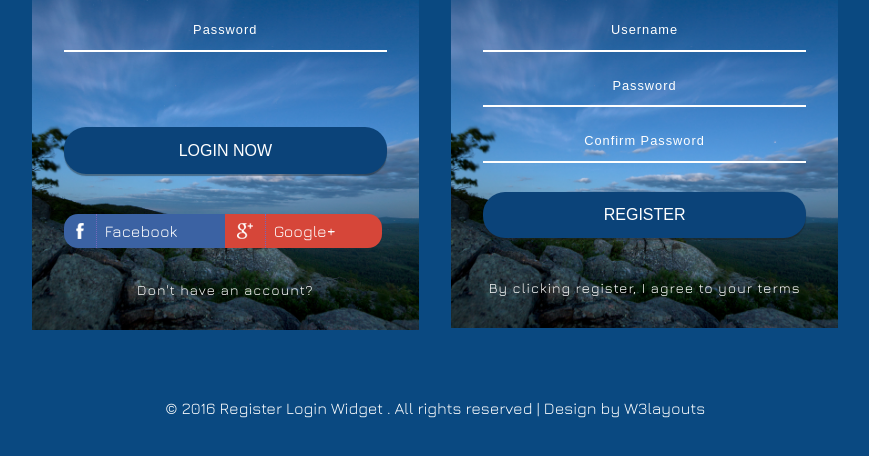
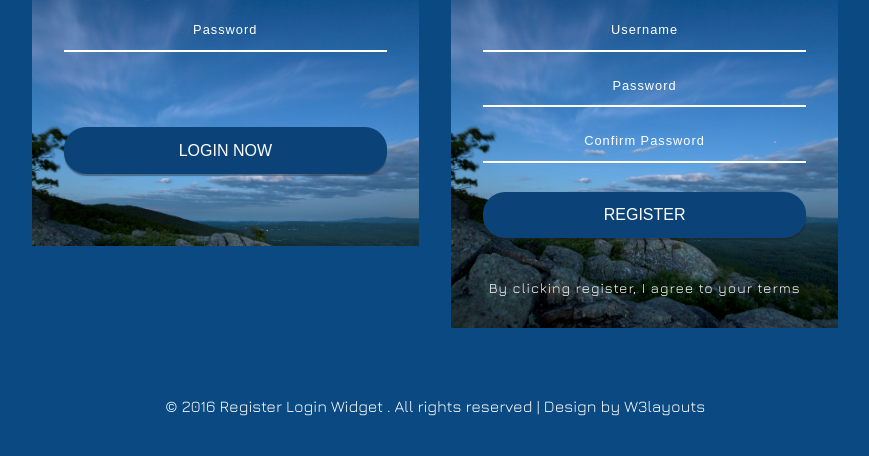
Before and after one commit to DDCSLearning/authenticationIntro, a website: page templateLogReg/index.html in a window 1280 px wide. Shown: the part 316-772 px from the top of the page, without its empty margins (205-1074 px from the left). Drawn offline with nearby package versions, Linux system fonts and the light colour scheme.

Commit message:
update html

```diff
--- a/templateLogReg/index.html
+++ b/templateLogReg/index.html
@@ -40,12 +40,6 @@ License URL: http://creativecommons.org/licenses/by/3.0/
 						</div>
 					</form>
 				</div>
-				<div class="header-social wthree">
-							<a href="#" class="face"><h5>Facebook</h5></a>
-							<a href="#" class="goog"><h5>Google+</h5></a>
-							<div class="clear"></div>
-						</div>
-				<p><a href="#"> Don't have an account?</a></p>
 			</div>
 		</div>
 		<div class="agile">
```
